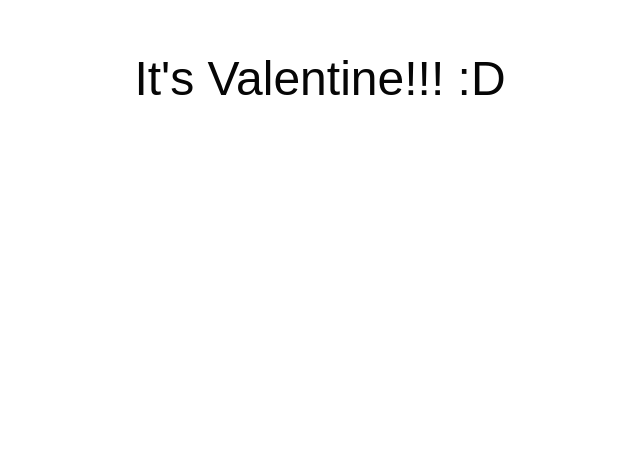
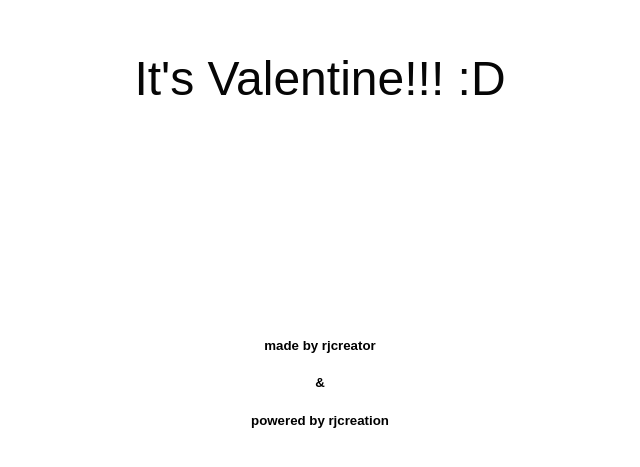
Before and after one commit to Roopraj23/ValentineWish, a website: page index.html in a window 1280 px wide. Shown: the part 157-624 px from the top of the page, without its empty margins (320-960 px from the left). Drawn offline with nearby package versions, Linux system fonts and the light colour scheme.

Commit message:
Update index.html

```diff
--- a/index.html
+++ b/index.html
@@ -133,7 +133,11 @@
         <p id="replay">Or click, if you want to watch it again.</p>
         <p class="last-smile">:)</p>
         <br><br>
-        <center><p>made by rjcreator</p></center>
+        <center>
+          <h5>made by rjcreator</h5>
+          <h5>&</h5>
+          <h5>powered by rjcreation</h5>
+        </center>
       </div>
     </div>
   </body>
```
